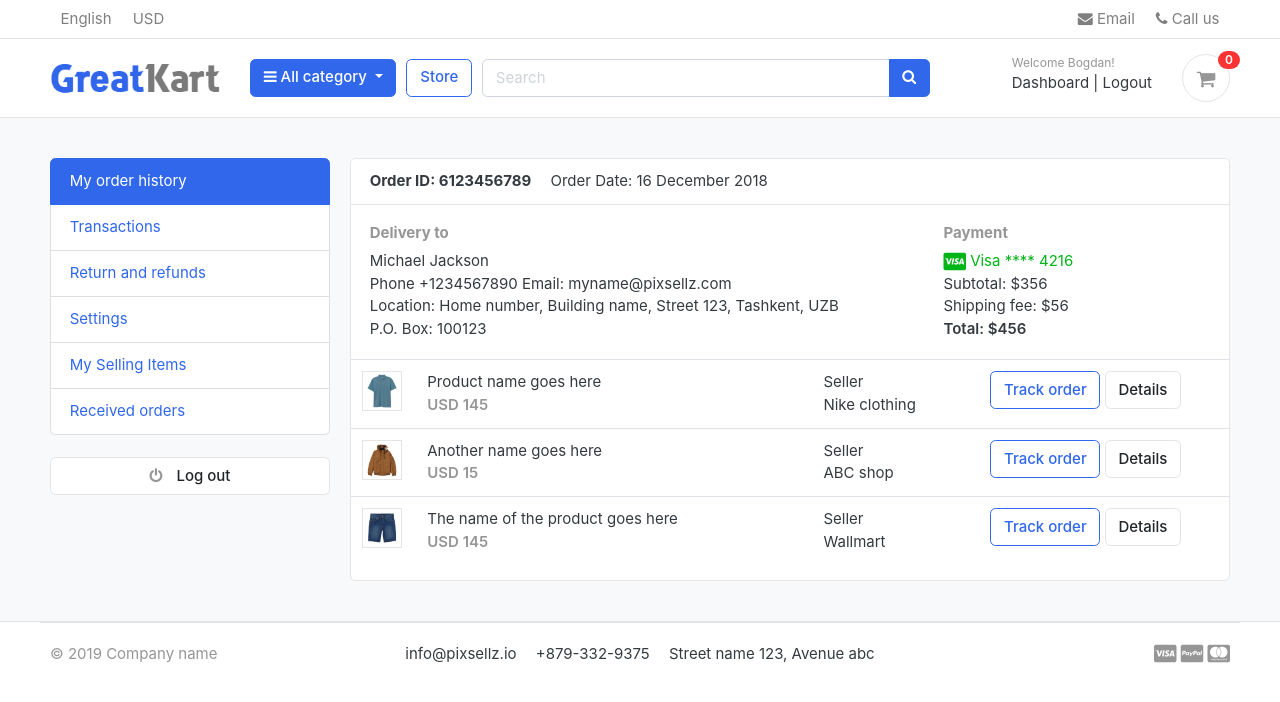
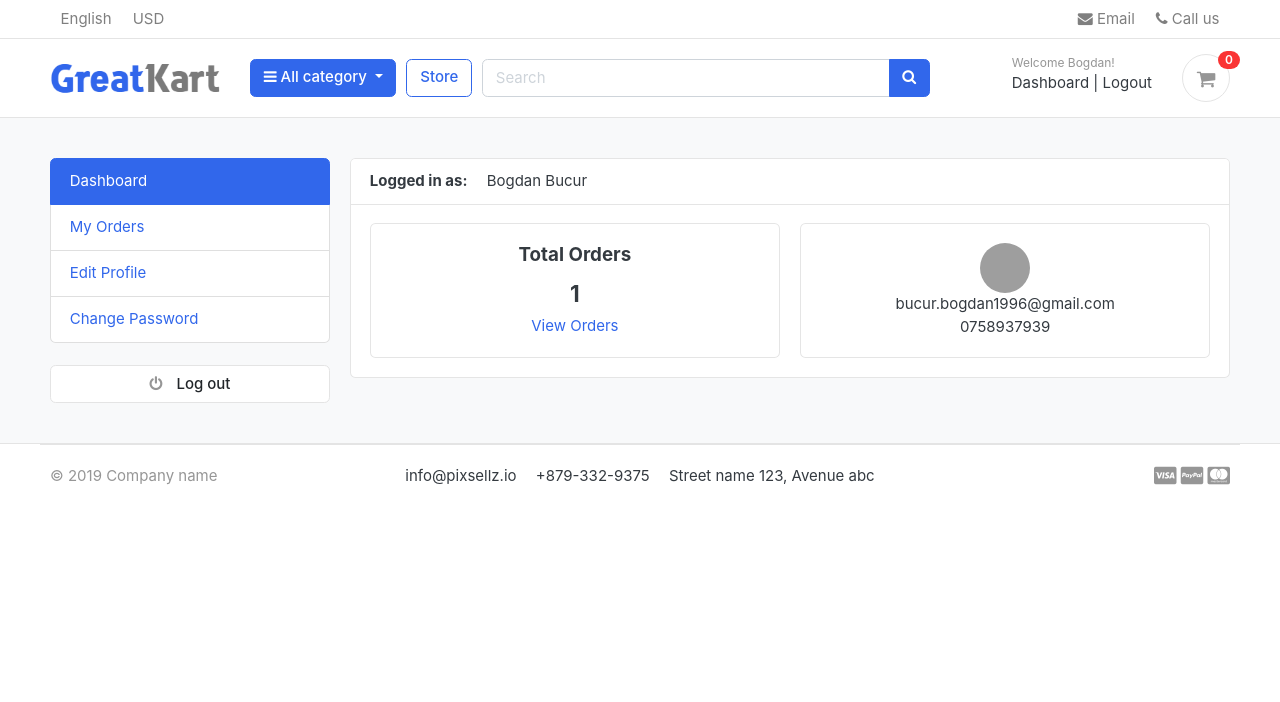
Before and after one commit to bogdanbucurr/TheHikingShop, a Django app: page /accounts/ in a window 1280 px wide. Shown: the top 702 px of the page. Run offline with Django 4.2, Linux system fonts and the light colour scheme; a user stored in the database is signed in; data comes from the database, SQL or seed files in the repository; both versions use the stored data as it was after the commit; some libraries are stand-ins or nearby versions; some web fonts are replaced; grey boxes are pictures that could not be loaded.

Commit message:
add the user profile

```diff
--- a/accounts/models.py
+++ b/accounts/models.py
@@ -67,3 +67,19 @@ class Account(AbstractBaseUser):
 
     def has_module_perms(self, add_label):
         return True
+
+
+class UserProfile(models.Model):
+    user = models.OneToOneField(Account, on_delete=models.CASCADE)
+    address_line_1 = models.CharField(blank=True, max_length=100)
+    address_line_2 = models.CharField(blank=True, max_length=100)
+    profile_picture = models.ImageField(blank=True, upload_to='user_profile')
+    city = models.CharField(blank=True, max_length=30)
+    state = models.CharField(blank=True, max_length=30)
+    country = models.CharField(blank=True, max_length=30)
+
+    def __str__(self):
+        return self.user.first_name
+
+    def full_address(self):
+        return f'{self.address_line_1} {self.address_line_2}'
--- a/accounts/urls.py
+++ b/accounts/urls.py
@@ -13,5 +13,6 @@ urlpatterns = [
     path('forgot_password/', views.forgot_password, name='forgot_password'),
     path('reset_password/', views.reset_password, name='reset_password'),
 
+    path('my_orders/', views.my_orders, name='my_orders'),
 
 ]
--- a/accounts/views.py
+++ b/accounts/views.py
@@ -14,6 +14,8 @@ from accounts.models import Account
 from carts.models import Cart, CartItem
 from carts.views import _cart_id
 import requests
+
+from orders.models import Order
 
 
 def register(request):
@@ -106,9 +108,9 @@ def login(request):
                 query = requests.utils.urlparse(url).query
 
                 # nest=/cart/checkout/
-                params = dict(x.split('=')for x in query.split('&'))
+                params = dict(x.split('=') for x in query.split('&'))
                 if 'next' in params:
-                    next_page= params['next']
+                    next_page = params['next']
                     return redirect(next_page)
             except:
                 return redirect('dashboard')
@@ -144,7 +146,12 @@ def activate(request, uidb64, token):
 
 @login_required(login_url='login')
 def dashboard(request):
-    return render(request, 'accounts/dashboard.html')
+    orders = Order.objects.order_by('-created_at').filter(user_id=request.user.id, is_ordered=True)
+    orders_count = orders.count()
+    context = {
+        'orders_count': orders_count,
+    }
+    return render(request, 'accounts/dashboard.html', context)
 
 
 def forgot_password(request):
@@ -189,6 +196,7 @@ def resetpassword_validate(request, uidb64, token):
         messages.error(request, 'This link has been expired!')
         return redirect('login')
 
+
 def reset_password(request):
     if request.method == 'POST':
         password = request.POST['password']
@@ -207,3 +215,11 @@ def reset_password(request):
             return redirect('reset_password')
     else:
         return render(request, 'accounts/reset_password.html')
+
+
+def my_orders(request):
+    orders = Order.objects.filter(user=request.user, is_ordered=True).order_by('-created_at')
+    context = {
+        'orders': orders,
+    }
+    return render(request, 'accounts/my_orders.html', context)
--- a/orders/models.py
+++ b/orders/models.py
@@ -4,12 +4,11 @@ from accounts.models import Account
 from store.models import Product, Variation
 
 
-
 class Payment(models.Model):
     user = models.ForeignKey(Account, on_delete=models.CASCADE)
     payment_id = models.CharField(max_length=100)
     payment_method = models.CharField(max_length=100)
-    amount_paid = models.CharField(max_length=100) # this is the total amount paid
+    amount_paid = models.CharField(max_length=100)  # this is the total amount paid
     status = models.CharField(max_length=100)
     created_at = models.DateTimeField(auto_now_add=True)
 
@@ -46,7 +45,6 @@ class Order(models.Model):
     created_at = models.DateTimeField(auto_now_add=True)
     updated_at = models.DateTimeField(auto_now=True)
 
-
     def full_name(self):
         return f'{self.first_name} {self.last_name}'
 
--- a/store/views.py
+++ b/store/views.py
@@ -53,7 +53,6 @@ def product_detail(request, category_slug, product_slug):
     else:
         order_product = None
 
-
     # Get the reviews
     reviews = ReviewRating.objects.filter(product_id=single_product.id, status=True)
 
--- a/templates/accounts/dashboard.html
+++ b/templates/accounts/dashboard.html
@@ -9,85 +9,35 @@
 {% include 'includes/alerts.html' %}
 <div class="container">
 	<div class="row">
-	<aside class="col-md-3">
-		<!--   SIDEBAR   -->
-		<ul class="list-group">
-			<a class="list-group-item active" href="#"> My order history </a>
-			<a class="list-group-item" href="#"> Transactions </a>
-			<a class="list-group-item" href="#"> Return and refunds </a>
-			<a class="list-group-item" href="#">Settings </a>
-			<a class="list-group-item" href="#"> My Selling Items </a>
-			<a class="list-group-item" href="#"> Received orders </a>
-		</ul>
-		<br>
-		<a class="btn btn-light btn-block" href="{% url 'logout' %}"> <i class="fa fa-power-off"></i> <span class="text">Log out</span> </a>
-		<!--   SIDEBAR .//END   -->
-	</aside>
+    {% include 'includes/dashboard_sidebar.html' %}
 	<main class="col-md-9">
 		<article class="card">
 		<header class="card-header">
-			<strong class="d-inline-block mr-3">Order ID: 6123456789</strong>
-			<span>Order Date: 16 December 2018</span>
+			<strong class="d-inline-block mr-3">Logged in as:</strong>
+			<span>{{ user.full_name }}</span>
 		</header>
 		<div class="card-body">
 			<div class="row">
-				<div class="col-md-8">
-					<h6 class="text-muted">Delivery to</h6>
-					<p>Michael Jackson <br>
-					Phone +1234567890 Email: myname@pixsellz.com <br>
-			    	Location: Home number, Building name, Street 123,  Tashkent, UZB <br>
-			    	P.O. Box: 100123
-			 		</p>
-				</div>
-				<div class="col-md-4">
-					<h6 class="text-muted">Payment</h6>
-					<span class="text-success">
-						<i class="fab fa-lg fa-cc-visa"></i>
-					    Visa  **** 4216
-					</span>
-					<p>Subtotal: $356 <br>
-					 Shipping fee:  $56 <br>
-					 <span class="b">Total:  $456 </span>
-					</p>
-				</div>
+                <div class="col-md-6">
+                    <div class="card" style="text-align: center">
+                        <div class="card-body" >
+                            <h5 class="card-title">Total Orders</h5>
+                            <h4>{{ orders_count }}</h4>
+                            <a href="">View Orders</a>
+                        </div>
+                    </div>
+                </div>
+                <div class="col-md-6">
+                    <div class="card" style="text-align: center">
+                        <div class="card-body">
+                            <img src="https://www.w3schools.com/howto/img_avatar.png" alt="User Profile Picture" width="50" height="50" style="border-radius: 50%;">
+                            <p class="mb-0">{{ user.email }}</p>
+                            <p>{{ user.phone_number }}</p>
+                        </div>
+                    </div>
+                </div>
 			</div> <!-- row.// -->
-		</div> <!-- card-body .// -->
-		<div class="table-responsive">
-		<table class="table table-hover">
-			<tr>
-				<td width="65">
-					<img src="../images/items/1.jpg" class="img-xs border">
-				</td>
-				<td>
-					<p class="title mb-0">Product name goes here </p>
-					<var class="price text-muted">USD 145</var>
-				</td>
-				<td> Seller <br> Nike clothing </td>
-				<td width="250"> <a href="#" class="btn btn-outline-primary">Track order</a> <a href="#" class="btn btn-light"> Details </a> </td>
-			</tr>
-			<tr>
-				<td>
-					<img src="../images/items/2.jpg" class="img-xs border">
-				</td>
-				<td>
-					<p class="title mb-0">Another name goes here </p>
-					<var class="price text-muted">USD 15</var>
-				</td>
-				<td> Seller <br> ABC shop </td>
-				<td> <a href="#" class="btn btn-outline-primary">Track order</a> <a href="#" class="btn btn-light"> Details </a> </td>
-			</tr>
-			<tr>
-				<td>
-					<img src="../images/items/3.jpg" class="img-xs border">
-				</td>
-				<td>
-					<p class="title mb-0">The name of the product  goes here </p>
-					<var class="price text-muted">USD 145</var>
-				</td>
-				<td> Seller <br> Wallmart </td>
-				<td> <a href="#" class="btn btn-outline-primary">Track order</a> <a href="#" class="btn btn-light"> Details </a> </td>
-			</tr>
-		</table>
+
 		</div> <!-- table-responsive .end// -->
 		</article> <!-- order-group.// -->
 	</main>
--- /dev/null
+++ b/templates/includes/dashboard_sidebar.html
@@ -0,0 +1,15 @@
+<aside class="col-md-3">
+    <!--   SIDEBAR   -->
+    <ul class="list-group">
+        <a class="list-group-item  {% if '/accounts/' == request.path %}active{% endif %}" href="{% url 'dashboard' %}">
+            Dashboard </a>
+        <a class="list-group-item {% if '/my_orders/' in request.path %}active{% endif %}" href="{% url 'my_orders' %}">
+            My Orders </a>
+        <a class="list-group-item" href="#"> Edit Profile </a>
+        <a class="list-group-item" href="#"> Change Password </a>
+    </ul>
+    <br>
+    <a class="btn btn-light btn-block" href="{% url 'logout' %}"> <i class="fa fa-power-off"></i> <span class="text">Log out</span>
+    </a>
+    <!--   SIDEBAR .//END   -->
+</aside>
```
Also changed, not shown: accounts/admin.py (+11 -1 lines), templates/accounts/my_orders.html (added, +55 -0 lines), accounts/migrations/0002_userprofile.py (added), db.sqlite3, media/user_profile/1.jpeg (added).
